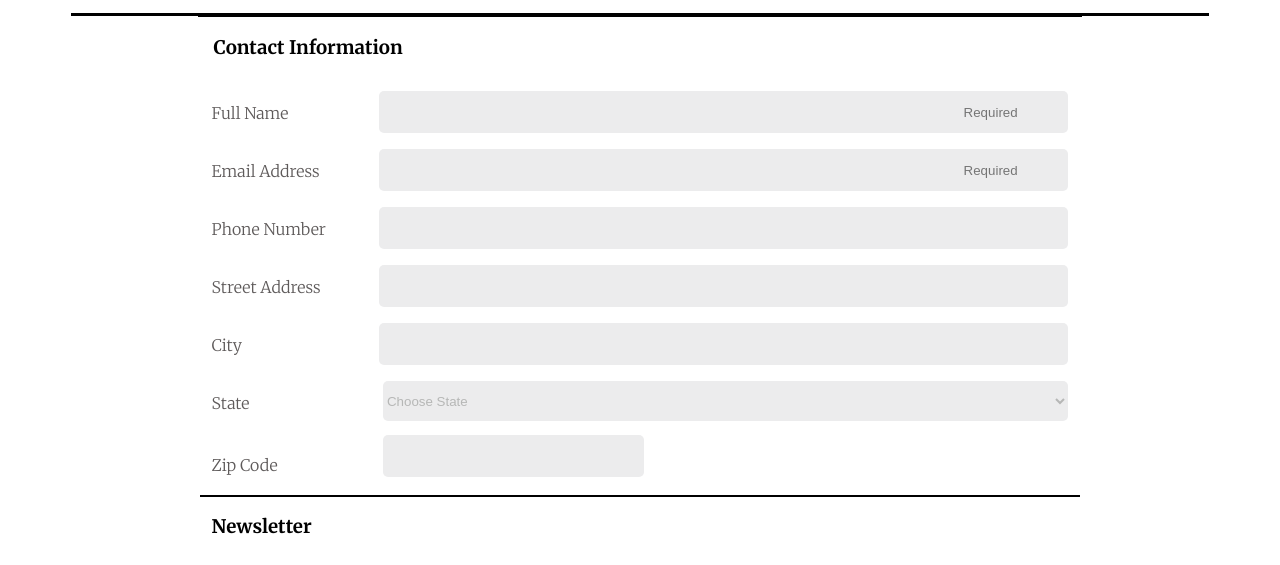
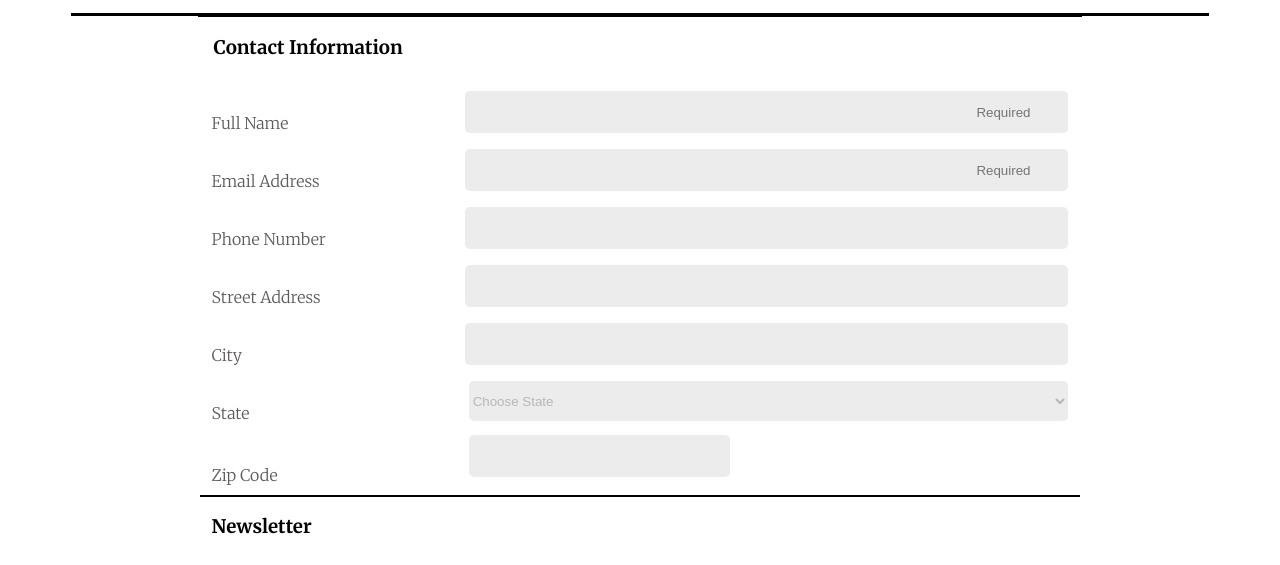
Before and after one commit to GeeR13/Project3-Online-Registration, a plain HTML site: page index.html in a window 1280 px wide. Shown: the part 235-800 px from the top of the page. Drawn offline with Linux system fonts and the light colour scheme.

Commit message:
Update styles.css
*changed input width percent and labels

```diff
--- a/css/styles.css
+++ b/css/styles.css
@@ -163,21 +163,21 @@ Media Queries
         margin: 0 auto;
     }
     .form-field input {
-        width: 80%;
+        width: 70%;
         float: right;
     }
     .form-field label {
         float: left;
         clear: both;
-        margin-top: 20px;
+        margin-top: 30px;
     }
     .form-field input[name=user_zipcode] {
         float: none;
-        margin-left: 20%;
+        margin-left: 30%;
         width: 30%;
     }
     .form-field select[name=user_state] {
-        width: 80%;
+        width: 70%;
         float: right;
         margin-bottom: 1em;
     }
```
